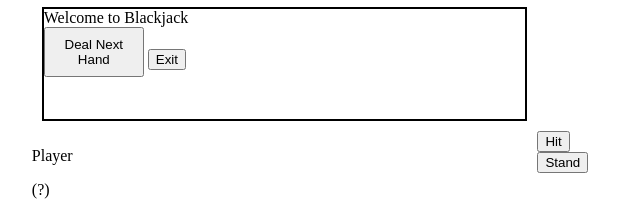
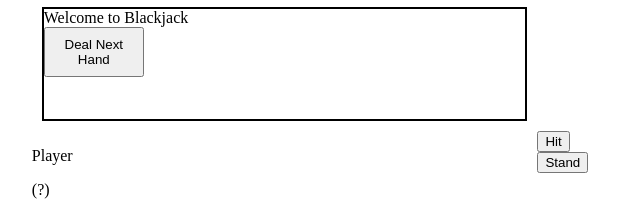
Before and after one commit to bnagle22/blackjack, a plain HTML site: page index.html in a window 1280 px wide. Shown: the part 278-495 px from the top of the page, 229-869 px from the left. Drawn offline with Linux system fonts and the light colour scheme.

Commit message:
edit HTML

```diff
--- a/index.html
+++ b/index.html
@@ -4,7 +4,7 @@
   <meta charset="UTF-8">
   <meta http-equiv="X-UA-Compatible" content="IE=edge">
   <meta name="viewport" content="width=device-width, initial-scale=1.0">
-  <title>Document</title>
+  <title>Gecko Blackjack</title>
   <link rel="stylesheet" href="css/cardstarter.css">
   <link rel="stylesheet" href="css/style.css">
   <script defer src="js/app.js"></script>
@@ -13,7 +13,6 @@
   <div class="msg-box">
     <div id="main-msg">Welcome to Blackjack</div>
     <button id="deal">Deal Next Hand</button>
-    <button id="exit">Exit</button>
   </div>
   <div id="dealer-hand">
     <p>Dealer</p>
```
